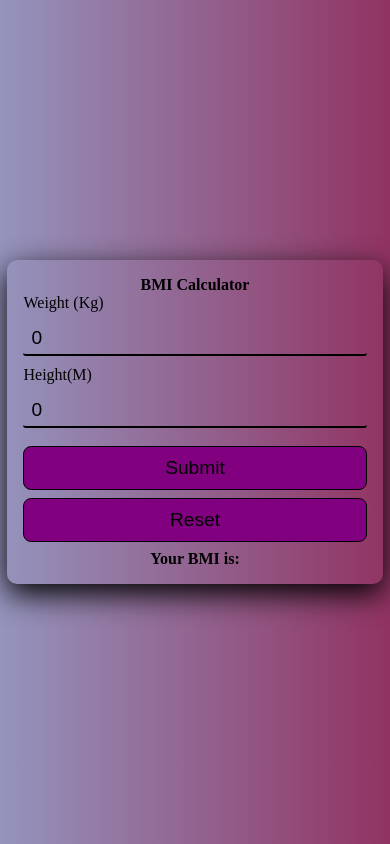
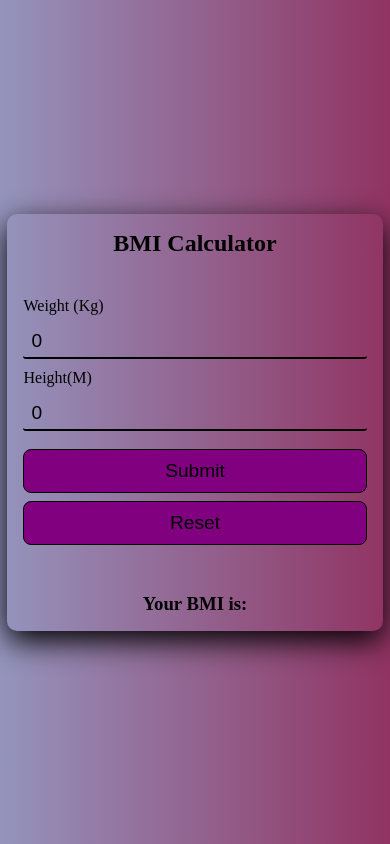
Before and after one commit to motuncoded/bmi-calculator, a React (Create React App) app: page / in a window 390 px wide. Built offline with nearby package versions, Linux system fonts and the light colour scheme.

Commit message:
first-commit

```diff
--- a/src/components/Calculator.css
+++ b/src/components/Calculator.css
@@ -49,11 +49,12 @@
 .container p{
     text-align: center;
 }
-@media screen and (max-width:500px) {
+@media screen and (min-width:500px) and (max-width:768px) {
     .container{
+
         display: flex;
         margin: 0;
-        padding: 1rem;
+        padding: .5rem;
         flex-direction: column;
     }
     form{
```
